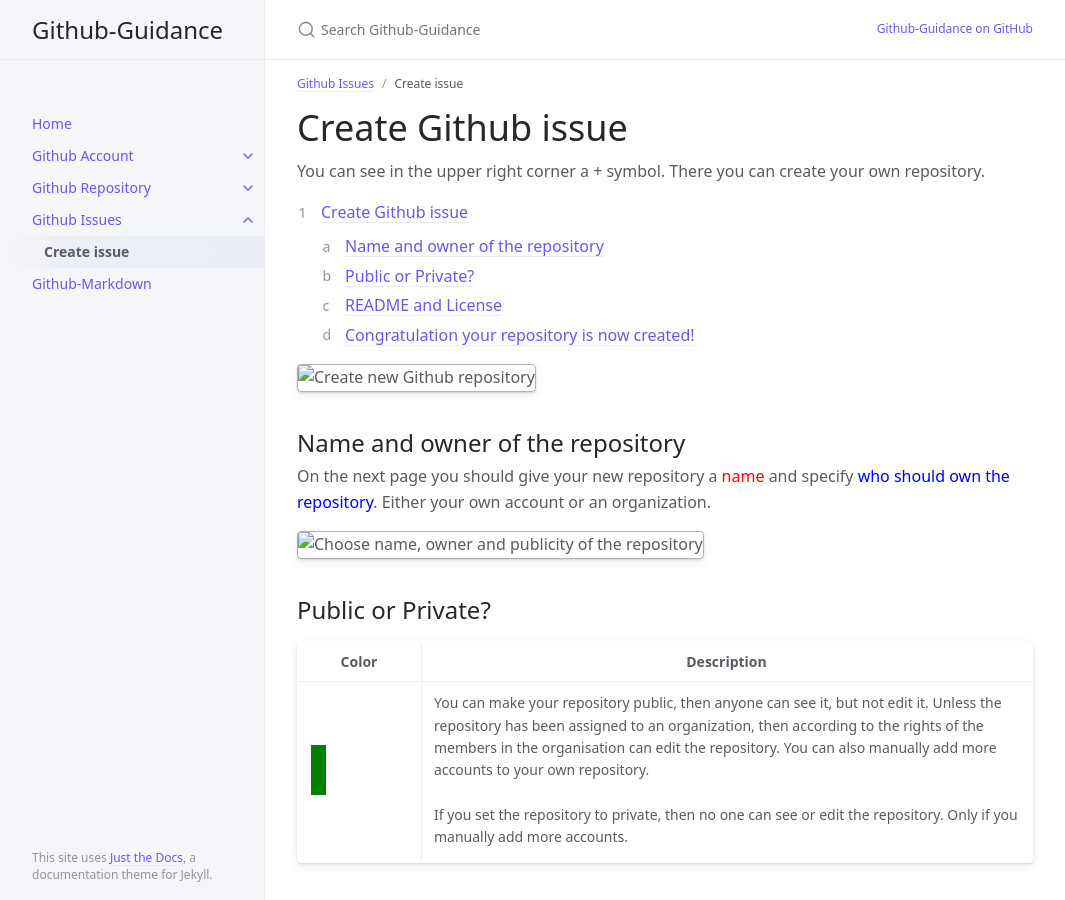
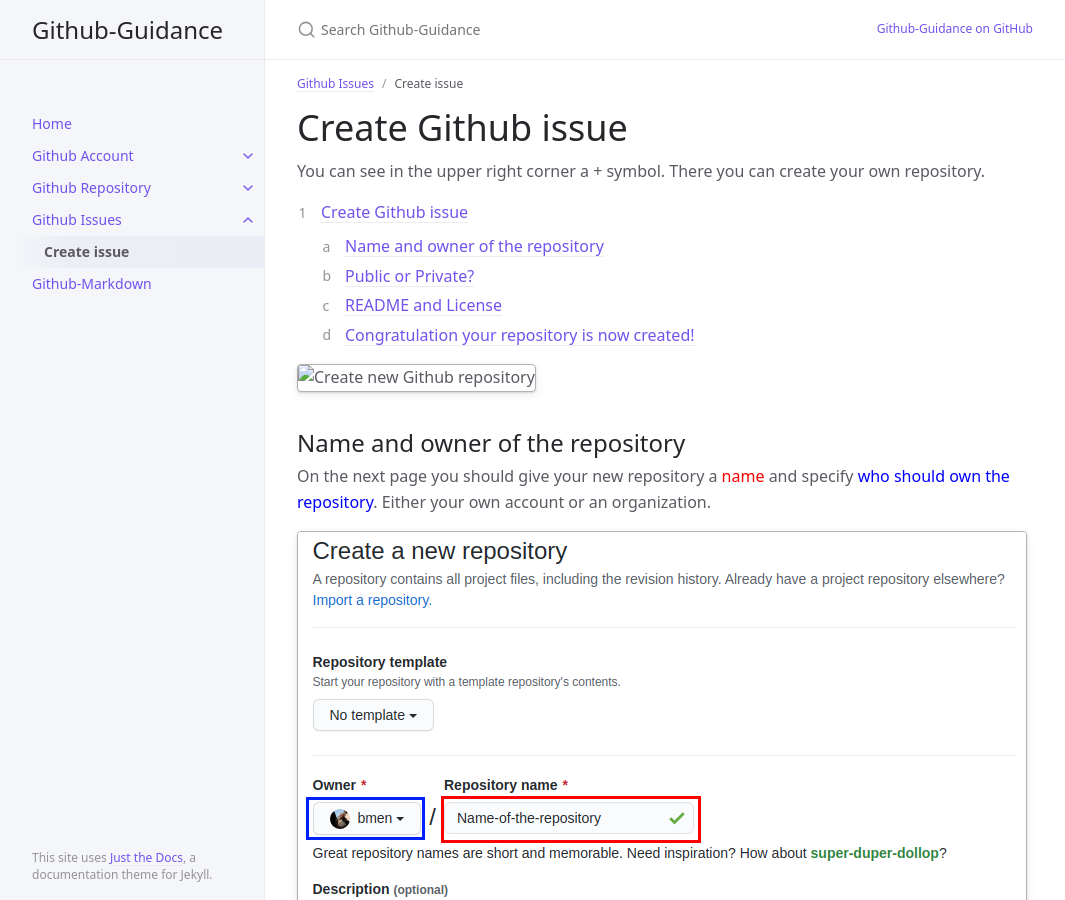
Before and after one commit to ASKnet-Open-Training/Github-Guidance, a Jekyll site: the page built from pages/github-issues/create-issue.md, in a window 1280 px wide and 900 px high. Shown: the whole window, without its empty margins (107-1172 px from the left). Built offline with Jekyll 4.4.1, drawn with Linux system fonts in a browser that asks for light colours.

Commit message:
try it with relative_url

```diff
--- a/pages/github-issues/create-issue.md
+++ b/pages/github-issues/create-issue.md
@@ -17,7 +17,7 @@ You can see in the upper right corner a + symbol. There you can create your own
 
 On the next page you should give your new repository a <span style="color:red;">name</span> and specify <span style="color:blue;">who should own the repository</span>. Either your own account or an organization.
 
-![Choose name, owner and publicity of the repository](assets/images/github-repo-create-new-repo-2.png)
+![Choose name, owner and publicity of the repository]({{ 'assets/images/github-repo-create-new-repo-2.png' | relative_url }})
 
 ## Public or Private?
 
```
